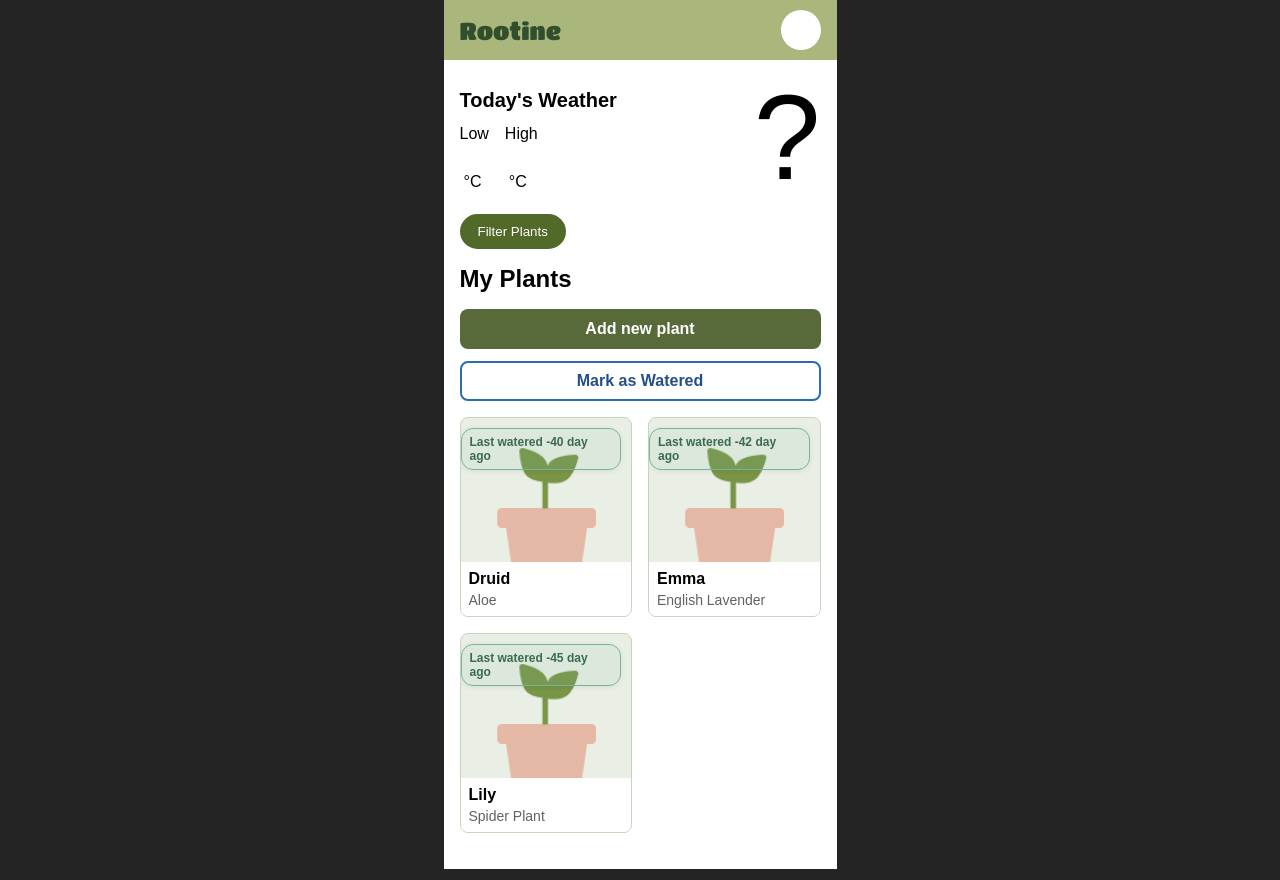
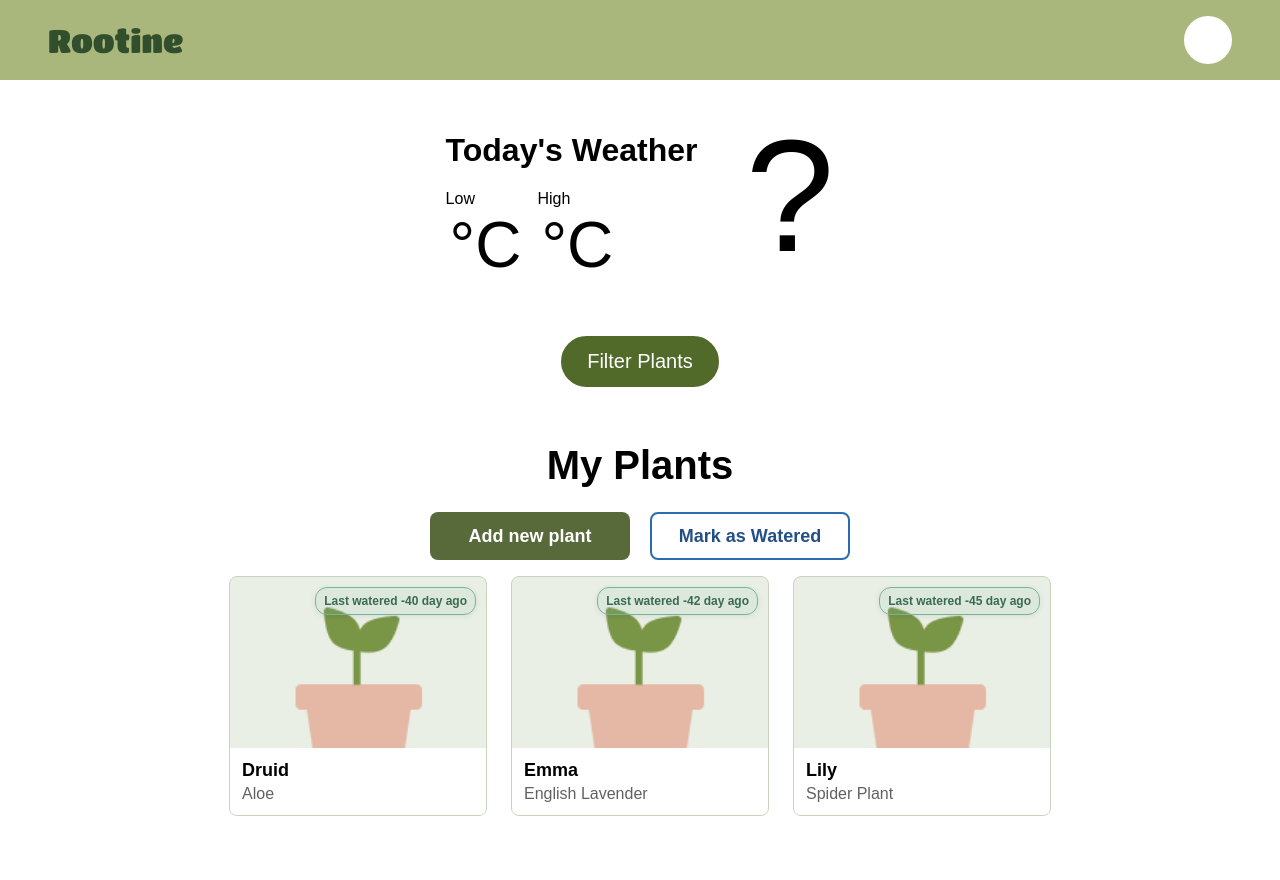
Before and after one commit to luwuciez/rootine-app, a React (Vite) app: page / in a window 1280 px wide. Built offline with nearby package versions, Linux system fonts and the light colour scheme; no server answers; a web font is replaced by a local one.

Commit message:
responsive css

```diff
--- a/src/App.css
+++ b/src/App.css
@@ -1,5 +1,6 @@
 .app {
-  width: 393px;
+  width: 100%;
+  max-width: 100%;
   min-height: 100vh;
   margin: 0 auto;
   background-color: #ffffff;
@@ -9,7 +10,9 @@
   display: flex;
   position: fixed;
   top: 0;
-  width: 393px;
+  left: 0;
+  right: 0;
+  width: 100%;
   height: 60px;
   justify-content: space-between;
   align-items: center;
@@ -18,6 +21,12 @@
   padding: 16px;
   box-sizing: border-box;
   z-index: 10;
+  max-width: 100%;
+  margin: 0 auto;
+}
+
+.navbar > * {
+  flex: 0 0 auto;
 }
 
 .logo {
@@ -54,14 +63,22 @@ main {
   padding-top: 60px;
   padding-bottom: 20px;
   box-sizing: border-box;
+  display: flex;
+  flex-direction: column;
+  align-items: center;
+  width: 100%;
 }
 
 .weather-container {
   display: flex;
   flex-direction: row;
   align-items: center;
-  justify-content: space-between;
-  padding: 8px 16px;
+  justify-content: center;
+  gap: 32px;
+  padding: 16px;
+  width: 100%;
+  max-width: 100%;
+  box-sizing: border-box;
 }
 
 .weather__info {
@@ -106,6 +123,12 @@ span.celsius {
 
 .catalog {
   padding: 16px;
+  width: 100%;
+  max-width: 100%;
+  box-sizing: border-box;
+  display: flex;
+  flex-direction: column;
+  align-items: center;
 }
 
 .catalog h2 {
@@ -113,6 +136,8 @@ span.celsius {
   font-weight: 600;
   margin: 0;
   margin-bottom: 16px;
+  text-align: center;
+  width: 100%;
 }
 
 .plants-container {
@@ -120,7 +145,10 @@ span.celsius {
   flex-direction: row;
   flex-wrap: wrap;
   gap: 16px;
-  justify-content: space-between;
+  justify-content: center;
+  align-items: center;
+  width: 100%;
+  max-width: 100%;
 }
 
 .plant-card {
@@ -129,7 +157,8 @@ span.celsius {
   background-color: #eaefe5;
   border: 1px solid #c8d4bd;
   border-radius: 8px;
-  width: 172.5px;
+  width: calc(50% - 8px);
+  min-width: 160px;
   height: 200px;
   position: relative;
   overflow: hidden;
@@ -176,7 +205,8 @@ span.celsius {
 
 /*Modal Styling*/
 .modal {
-  width: 330px;
+  width: 90%;
+  max-width: 330px;
   border-radius: 16px;
   background-color: #ffffff;
   border: none;
@@ -246,13 +276,15 @@ form {
   background: #fff;
 
   display: flex;
-  width: 173px;
+  width: 100%;
+  max-width: 173px;
   height: 32px;
   padding: 1px 10px;
   justify-content: center;
   align-items: center;
   gap: 10px;
   flex-shrink: 0;
+  box-sizing: border-box;
 }
 
 /*Photo preview*/
@@ -281,6 +313,7 @@ form {
 
 /* Plant Details Modal */
 .plant-details-modal {
+  width: 90%;
   max-width: 346px;
   max-height: 90vh;
   overflow-y: auto;
@@ -416,6 +449,9 @@ form {
   flex-direction: column;
   gap: 12px;
   margin-bottom: 16px;
+  width: 100%;
+  max-width: 100%;
+  align-items: center;
 }
 
 .watering-button {
@@ -533,3 +569,295 @@ form {
   background: rgba(0, 0, 0, 0.5);
   backdrop-filter: blur(2px);
 }
+
+/* ============ RESPONSIVE DESIGN ============ */
+
+/* Mobile: base styles (up to 767px) */
+@media (max-width: 767px) {
+  .app {
+    width: 100%;
+  }
+
+  .catalog {
+    padding: 16px;
+  }
+
+  .weather-container {
+    padding: 16px;
+    gap: 24px;
+  }
+
+  .plants-container {
+    justify-content: center;
+    gap: 16px;
+  }
+
+  .plant-card {
+    width: calc(50% - 8px);
+    min-width: 160px;
+  }
+
+  .catalog-controls {
+    width: 100%;
+    max-width: 100%;
+  }
+
+  .add-button,
+  .watering-button {
+    width: 100%;
+    max-width: 100%;
+  }
+}
+
+/* Tablet: 768px and up */
+@media (min-width: 768px) {
+  .app {
+    max-width: 768px;
+    margin: 0 auto;
+  }
+
+  .navbar {
+    padding: 20px 24px;
+    height: 70px;
+    max-width: 768px;
+    left: 50%;
+    transform: translateX(-50%);
+  }
+
+  .logo {
+    font-size: 1.75rem;
+  }
+
+  .settings-icon {
+    width: 44px;
+    height: 44px;
+  }
+
+  main {
+    padding-top: 70px;
+    padding-bottom: 24px;
+  }
+
+  .weather-container {
+    padding: 20px 24px;
+    gap: 40px;
+    max-width: 100%;
+  }
+
+  .catalog {
+    padding: 24px;
+    max-width: 100%;
+  }
+
+  .weather__info h1 {
+    font-size: 1.5rem;
+  }
+
+  .weather__icon {
+    font-size: 140px;
+  }
+
+  .temperature--low span,
+  .temperature--high span {
+    font-size: 3.5rem;
+  }
+
+  .catalog {
+    padding: 24px;
+  }
+
+  .catalog h2 {
+    font-size: 2rem;
+    margin-bottom: 20px;
+  }
+
+  .plants-container {
+    gap: 20px;
+    justify-content: center;
+  }
+
+  .plant-card {
+    width: calc(33.333% - 14px);
+    min-width: 200px;
+    height: 220px;
+  }
+
+  .card__image {
+    height: 220px;
+  }
+
+  .catalog-controls {
+    flex-direction: row;
+    gap: 16px;
+    justify-content: center;
+  }
+
+  .add-button,
+  .watering-button {
+    width: auto;
+    flex: 0 1 auto;
+    min-width: 200px;
+    max-width: 300px;
+  }
+
+  .modal {
+    max-width: 500px;
+  }
+
+  .plant-details-modal {
+    max-width: 500px;
+  }
+
+  .plant-details-image {
+    height: 250px;
+  }
+
+  .form-input {
+    max-width: 250px;
+  }
+}
+
+/* Desktop: 1024px and up */
+@media (min-width: 1024px) {
+  .app {
+    max-width: 1440px;
+    margin: 0 auto;
+  }
+
+  .navbar {
+    padding: 24px 48px;
+    height: 80px;
+    max-width: 1440px;
+    left: 50%;
+    transform: translateX(-50%);
+  }
+
+  .logo {
+    font-size: 2rem;
+  }
+
+  .settings-icon {
+    width: 48px;
+    height: 48px;
+  }
+
+  main {
+    padding-top: 80px;
+    padding-bottom: 32px;
+  }
+
+  .weather-container {
+    padding: 24px 48px;
+    max-width: 1200px;
+    margin: 0 auto;
+    gap: 48px;
+  }
+
+  .weather__info h1 {
+    font-size: 2rem;
+  }
+
+  .weather__icon {
+    font-size: 160px;
+  }
+
+  .temperature--low span,
+  .temperature--high span {
+    font-size: 4rem;
+  }
+
+  .catalog {
+    padding: 32px 48px;
+    max-width: 1200px;
+    margin: 0 auto;
+    width: 100%;
+  }
+
+  .catalog h2 {
+    font-size: 2.5rem;
+    margin-bottom: 24px;
+  }
+
+  .plants-container {
+    gap: 24px;
+    justify-content: center;
+  }
+
+  .plant-card {
+    width: calc(25% - 18px);
+    min-width: 250px;
+    height: 240px;
+  }
+
+  .card__image {
+    height: 240px;
+  }
+
+  .card__info {
+    padding: 12px;
+  }
+
+  .card__info h4 {
+    font-size: 1.125rem;
+  }
+
+  .card__info p {
+    font-size: 1rem;
+  }
+
+  .catalog-controls {
+    flex-direction: row;
+    gap: 20px;
+    max-width: 600px;
+    justify-content: center;
+  }
+
+  .add-button,
+  .watering-button {
+    height: 48px;
+    font-size: 1.125rem;
+    min-width: 200px;
+    max-width: 300px;
+    flex: 0 1 auto;
+  }
+
+  .modal {
+    max-width: 600px;
+  }
+
+  .plant-details-modal {
+    max-width: 600px;
+  }
+
+  .plant-details-content {
+    padding: 24px;
+    gap: 24px;
+  }
+
+  .plant-details-image {
+    height: 300px;
+  }
+
+  .detail-label {
+    font-size: 16px;
+  }
+
+  .detail-value {
+    font-size: 18px;
+  }
+
+  .form-input {
+    max-width: 300px;
+    height: 40px;
+    font-size: 18px;
+  }
+
+  .form-group label {
+    width: 200px;
+    font-size: 1.125rem;
+  }
+
+  .form-title {
+    font-size: 18px;
+  }
+}
--- a/src/components/PlantFilter.css
+++ b/src/components/PlantFilter.css
@@ -22,6 +22,16 @@
   transition: all 0.2s ease;
 }
 
+/* ===== Container ===== */
+.container {
+  display: flex;
+  justify-content: center;
+  align-items: center;
+  width: 100%;
+  padding: 16px;
+  box-sizing: border-box;
+}
+
 /* ===== Trigger button (unchanged) ===== */
 .filter-button {
   display: inline-flex;
@@ -33,7 +43,7 @@
   padding: 0.5rem 1rem;
   border: 2px solid var(--olive);
   border-radius: 9999px;
-  margin-left: 16px;
+  margin: 0;
 }
 
 .filter-button:hover {
@@ -57,7 +67,7 @@
   background-color: #fff;
   border-radius: 16px;
   box-shadow: 0 20px 25px -5px rgba(0, 0, 0, .1);
-  width: 100%;
+  width: 90%;
   max-width: 360px;
   max-height: 90vh;
   display: flex;
@@ -249,3 +259,120 @@
 .button-primary:hover {
   background: var(--olive-600);
 }
+
+/* ============ RESPONSIVE DESIGN ============ */
+
+/* Tablet: 768px and up */
+@media (min-width: 768px) {
+  .container {
+    padding: 20px 24px;
+  }
+
+  .filter-button {
+    padding: 0.625rem 1.25rem;
+    font-size: 1.125rem;
+  }
+
+  .modal-content {
+    max-width: 500px;
+  }
+
+  .modal-header {
+    padding: 24px 28px;
+  }
+
+  .modal-header h2 {
+    font-size: 1.5rem;
+  }
+
+  .modal-body {
+    padding: 20px 28px;
+  }
+
+  .filter-section h3 {
+    font-size: 1rem;
+  }
+
+  .sort-option {
+    padding: 14px 18px;
+    font-size: 1.125rem;
+  }
+
+  .pill {
+    padding: 12px 20px;
+    font-size: 1.125rem;
+  }
+
+  .button-secondary,
+  .button-primary {
+    padding: 14px 20px;
+    font-size: 1.125rem;
+  }
+}
+
+/* Desktop: 1024px and up */
+@media (min-width: 1024px) {
+  .container {
+    padding: 24px 32px;
+  }
+
+  .filter-button {
+    padding: 0.75rem 1.5rem;
+    font-size: 1.25rem;
+    margin: 0;
+  }
+
+  .modal-content {
+    max-width: 600px;
+  }
+
+  .modal-header {
+    padding: 28px 32px;
+  }
+
+  .modal-header h2 {
+    font-size: 1.75rem;
+  }
+
+  .modal-body {
+    padding: 24px 32px;
+  }
+
+  .filter-section {
+    margin-bottom: 24px;
+  }
+
+  .filter-section h3 {
+    font-size: 1.125rem;
+    margin-bottom: 12px;
+  }
+
+  .sort-options {
+    gap: 12px;
+  }
+
+  .sort-option {
+    padding: 16px 20px;
+    font-size: 1.25rem;
+  }
+
+  .pill-options {
+    gap: 12px;
+  }
+
+  .pill {
+    padding: 14px 24px;
+    font-size: 1.25rem;
+  }
+
+  .modal-footer {
+    padding: 24px 32px;
+    gap: 16px;
+  }
+
+  .button-secondary,
+  .button-primary {
+    padding: 16px 24px;
+    font-size: 1.25rem;
+  }
+}
```
